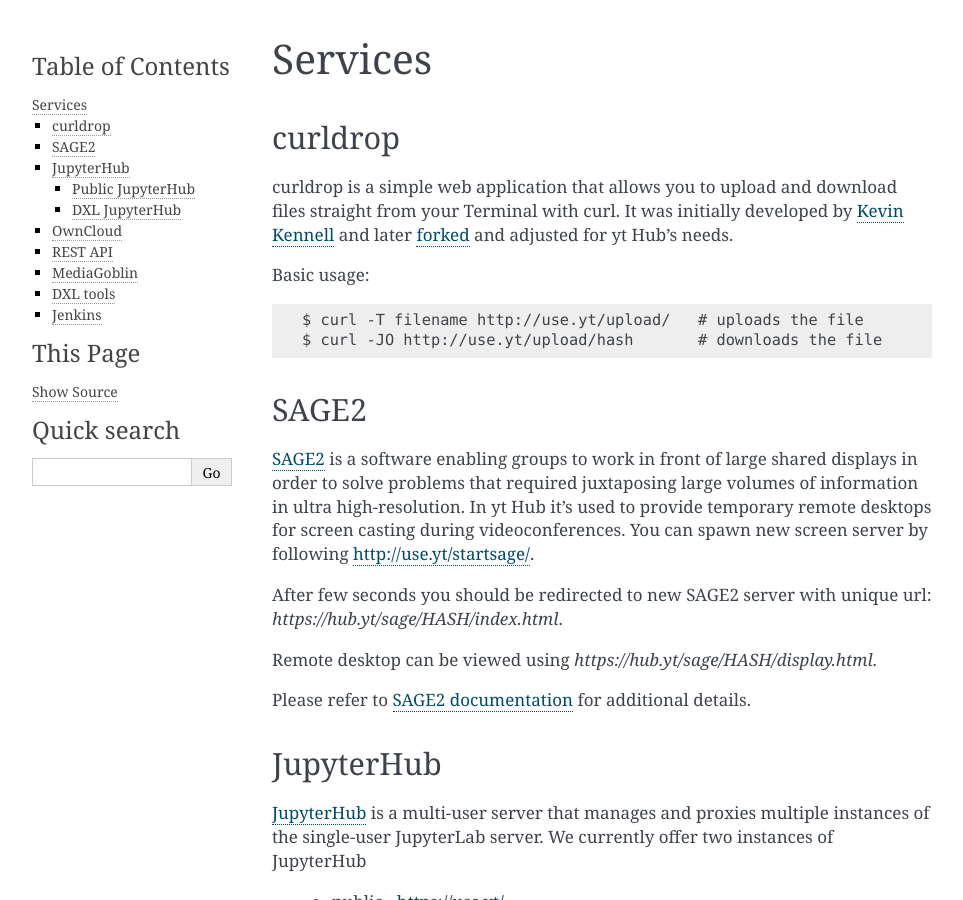
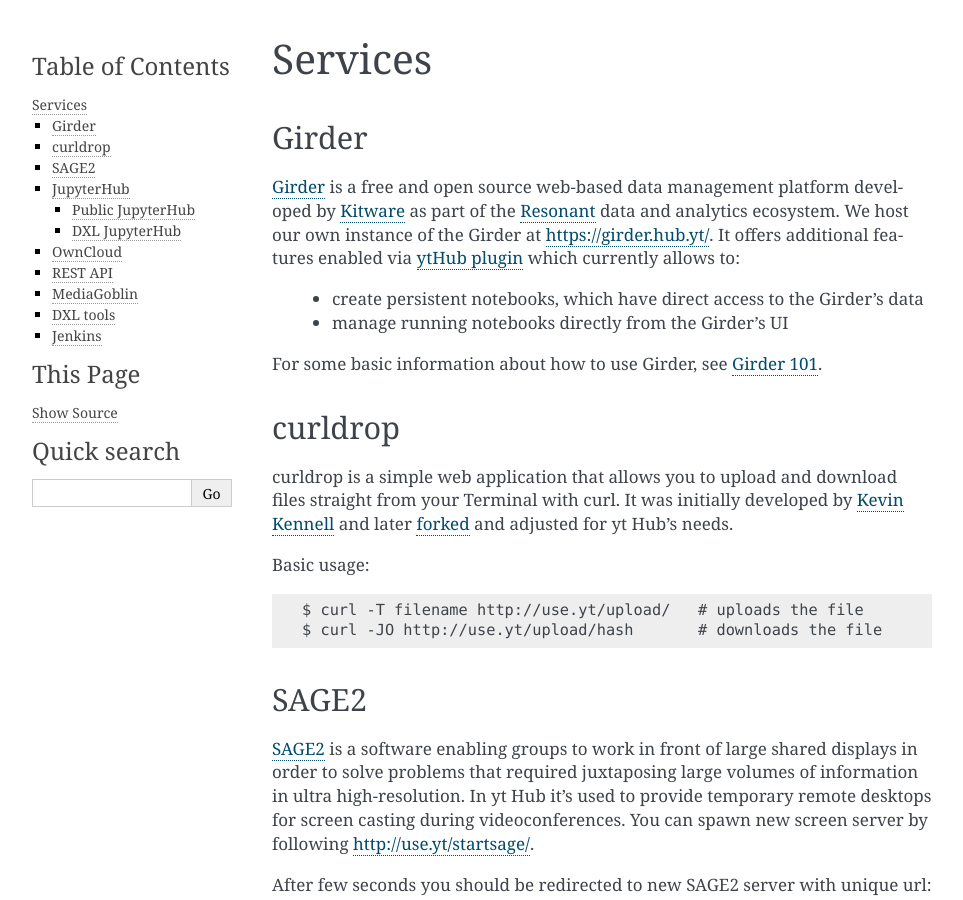
Before and after one commit to munkm/ythub-docs, a Sphinx documentation site: the page built from source/services.rst, in a window 1280 px wide and 900 px high. Shown: the whole window, without its empty margins (148-1111 px from the left). Built offline with Sphinx 7.4.7, drawn with Linux system fonts in a browser that asks for light colours.

Commit message:
Add stub for userguide, mention girder in services

```diff
--- /dev/null
+++ b/source/girder.rst
@@ -0,0 +1,2 @@
+Girder 101
+==========
--- a/source/index.rst
+++ b/source/index.rst
@@ -23,6 +23,7 @@ Contents:
    :maxdepth: 2
 
    services
+   user_guide
    dev_guide
 
 Indices and tables
--- a/source/services.rst
+++ b/source/services.rst
@@ -1,5 +1,21 @@
 Services
 ========
+
+Girder
+------
+
+`Girder <https://girder.readthedocs.org>`_ is a free and open source web-based
+data management platform developed by `Kitware <http://www.kitware.com/>`_ as
+part of the `Resonant <http://resonant.kitware.com/>`_ data and analytics
+ecosystem. We host our own instance of the Girder at `https://girder.hub.yt/
+<https://girder.hub.yt>`_. It offers additional features enabled via `ytHub
+plugin <https://github.com/data-exp-lab/girder_ythub>`_ which currently allows
+to:
+
+ * create persistent notebooks, which have direct access to the Girder's data
+ * manage running notebooks directly from the Girder's UI
+
+For some basic information about how to use Girder, see :doc:`Girder 101 </girder>`.
 
 curldrop
 --------
@@ -78,6 +94,8 @@ using NCSA's LDAP credentials (DXL members)
 REST API
 --------
 
+t.b.d.
+
 MediaGoblin
 -----------
 `MediaGoblin <http://mediagoblin.org/>`_ is a free software media publishing
@@ -95,6 +113,8 @@ Basic usage::
 DXL tools
 ---------
 
+t.b.d.
+
 Jenkins
 -------
 
```
Also changed, not shown: source/user_guide.rst (added, +7 -0 lines).
